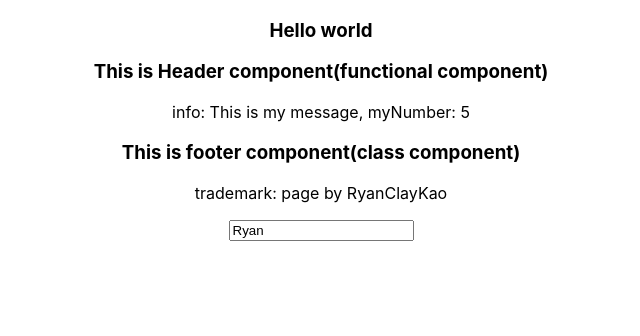
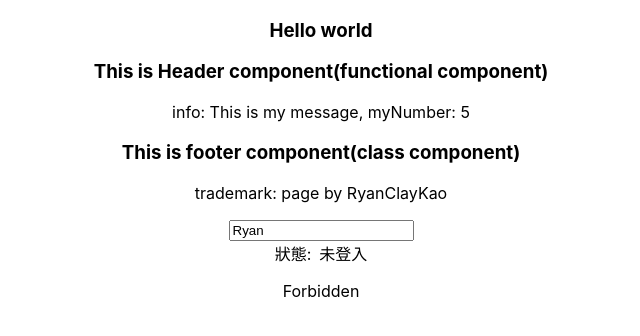
Before and after one commit to RyanClayKao/ReactAndDjangoFullStack_React-Introduction_from-Udemy, a React (Create React App) app: page / in a window 1280 px wide. Shown: the top 336 px of the page, without its empty margins (319-959 px from the left). Built offline with nearby package versions, Linux system fonts and the light colour scheme.

Commit message:
練習條件式顯示方式

```diff
--- a/src/App.js
+++ b/src/App.js
@@ -4,18 +4,35 @@ import './App.css';
 import Header from "./components/header"
 import Footer from "./components/footer"
 
+function ShowMessage(props){
+  if (props.isShow){
+    return <p>MyMessage</p>
+  }else{
+    return <p>Forbidden</p>
+  }
+}
+
 function App() {
   function alertFromApp() {
     alert("這個 function 是從 App.js來的");
   }
 
+  const userLogin = true;
+
+  if (userLogin) {
     return (
       <div className="App">
         <h3>Hello world</h3>
         <Header info="This is my message" myNumber="5"/>
         <Footer trademark="page by RyanClayKao" appAlert={alertFromApp}/>
+        <ShowMessage isShow={false} />
       </div>
     );
+  }else{
+    return <h3>Forbidden</h3>
+  }
+
+
 }
 
 export default App;
--- a/src/components/footer.js
+++ b/src/components/footer.js
@@ -3,7 +3,9 @@ import React, { Component } from 'react'
 class Footer extends Component {
     state = {
         // name: "Ryan"
-        name: ""
+        name: "",
+        age: 18,
+        isLogin: false
     }
 
     createAlert() {
@@ -31,6 +33,16 @@ class Footer extends Component {
                 <input
                     value={this.state.name}
                     onChange={this.inputChanged} type="text" />
+
+                <div>
+                    狀態:&ensp;
+                    { this.state.isLogin ? (
+                        <span>已登入</span>
+                    ) : (
+                        <span>未登入</span>
+                    )}
+                </div>
+
             </React.Fragment>
         )
     }
```
Lines whose indentation alone changed are shown as unchanged.
